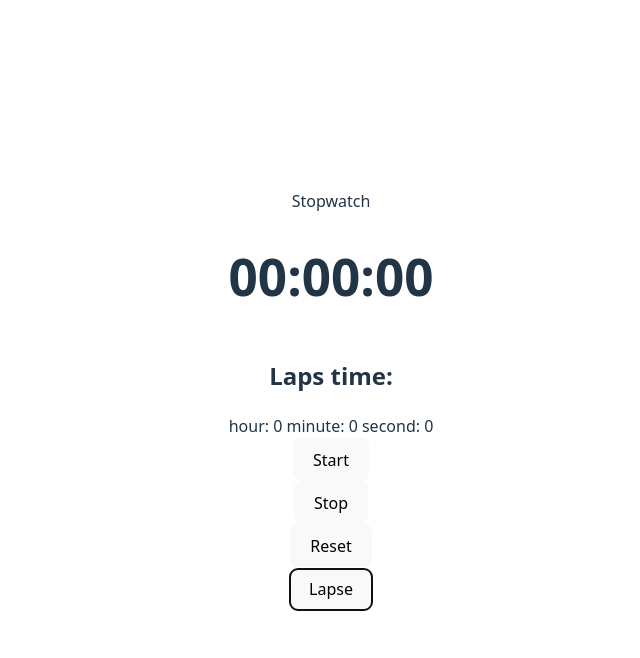
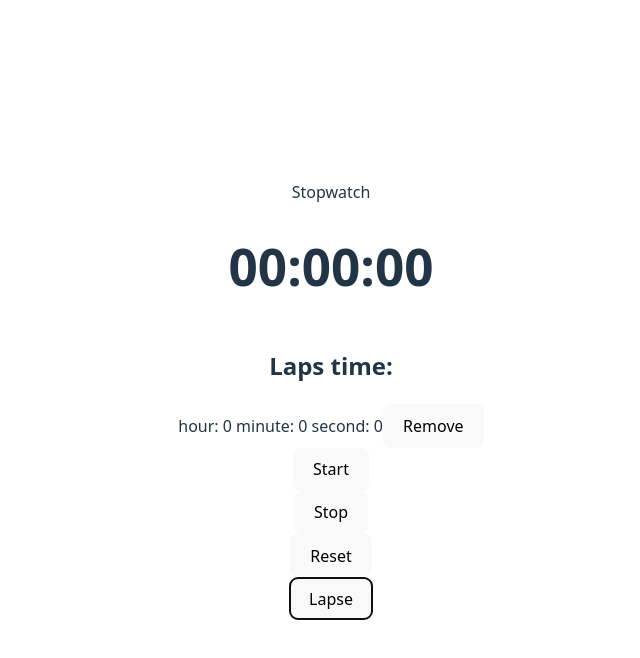
Before and after one commit to MingJae92/stop-watch-timer-app, a React (Vite) app: page / in a window 1280 px wide. Both pictures are taken after a click on the button "Lapse". Shown: the top 658 px of the page, without its empty margins (309-949 px from the left). Built offline with nearby package versions, Linux system fonts and the light colour scheme.

Commit message:
Time lapse remove button implemented

```diff
--- a/src/component/stopWatch/Stopwatch.tsx
+++ b/src/component/stopWatch/Stopwatch.tsx
@@ -51,6 +51,7 @@ function Stopwatch() {
   const reset = () => {
     setIsRunning(false);
     setTime({ hour: 0, minutes: 0, seconds: 0 });
+    setLapseTime([]);
     if (timerRef.current) {
       clearInterval(timerRef.current);
       timerRef.current = null;
@@ -58,8 +59,11 @@ function Stopwatch() {
   };
 
   const lapse = () => {
-    console.log(time);
     setLapseTime([...lapseTime, time]);
+  };
+
+  const removeLapse = (index: number) => {
+    setLapseTime(lapseTime.filter((_, i) => i !== index));
   };
 
   const { hour, minutes, seconds } = time;
@@ -77,6 +81,7 @@ function Stopwatch() {
       {lapseTime.map((item, index) => (
         <div key={index}>
           hour: {item.hour} minute: {item.minutes} second: {item.seconds}
+          <button onClick={() => removeLapse(index)}>Remove</button>
         </div>
       ))}
       <button onClick={start}>Start</button>
```
